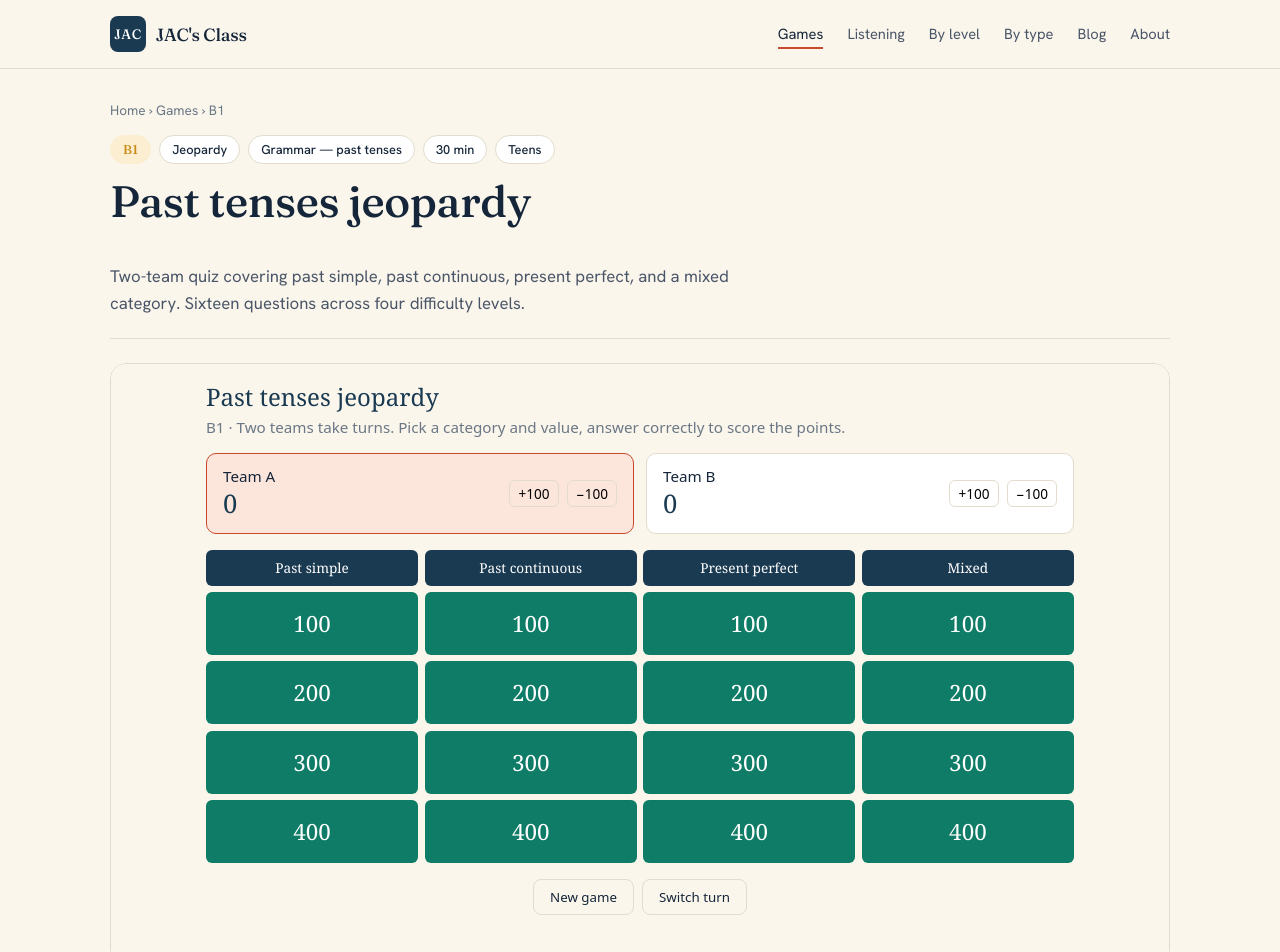
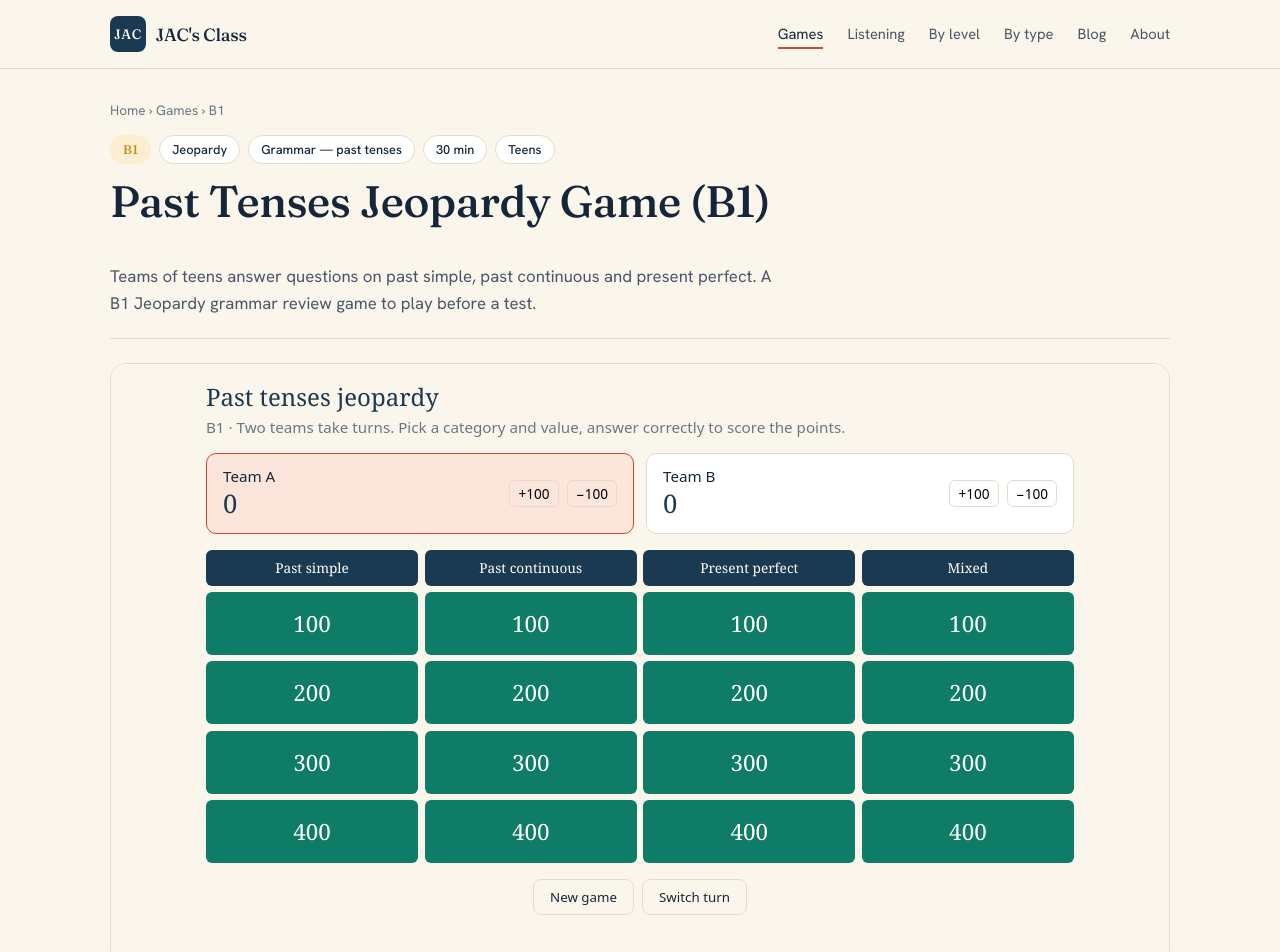
Before and after one commit to cameron2507-png/jaceslclass, an Astro site: page /games/past-tenses-jeopardy in a window 1280 px wide. Shown: the top 952 px of the page. Built offline with nearby package versions, Linux system fonts and the light colour scheme; Astro itself is replaced by a stand-in of ours.

Commit message:
Improve title and description for SEO: past-tenses-jeopardy.md

```diff
--- a/src/content/games/past-tenses-jeopardy.md
+++ b/src/content/games/past-tenses-jeopardy.md
@@ -1,6 +1,6 @@
 ---
-title: "Past tenses jeopardy"
-description: "Two-team quiz covering past simple, past continuous, present perfect, and a mixed category. Sixteen questions across four difficulty levels."
+title: "Past Tenses Jeopardy Game (B1)"
+description: "Teams of teens answer questions on past simple, past continuous and present perfect. A B1 Jeopardy grammar review game to play before a test."
 level: B1
 type: Jeopardy
 topic: "Grammar — past tenses"
```
